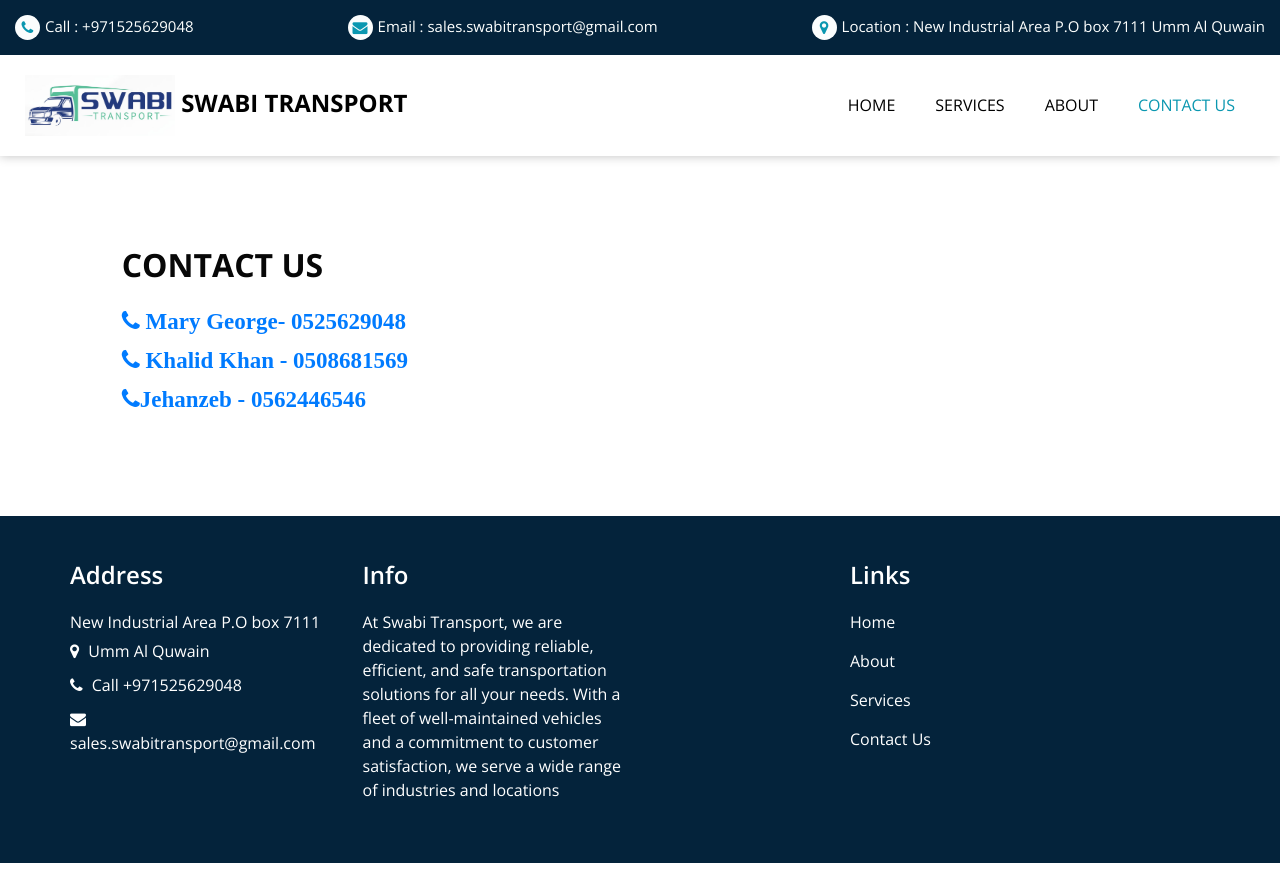
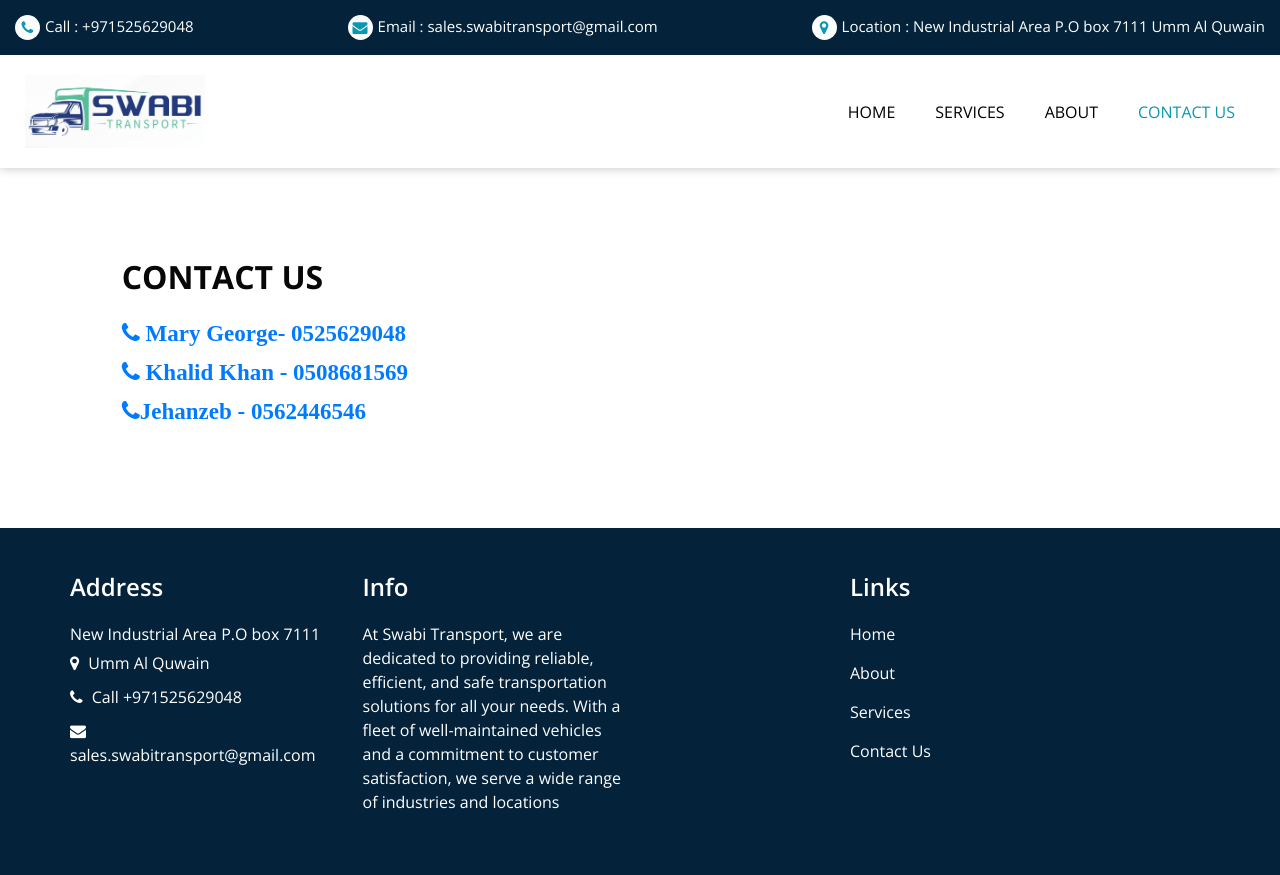
Before and after one commit to JITHINGOVIND/swabi3, a plain HTML site: page contact.html in a window 1280 px wide. Drawn offline with nearby package versions, Linux system fonts and the light colour scheme; some packages are replaced by stand-ins of ours; a script that the page names is missing; files whose address does not match are found by name.

Commit message:
Update contact.html

```diff
--- a/contact.html
+++ b/contact.html
@@ -70,8 +70,7 @@
           <nav class="navbar navbar-expand-lg custom_nav-container ">
             <a class="navbar-brand" href="index.html">
               <span>
-                <img src="A:\Swabi transport final code\carint-html\images\swabi logo.jpg" alt="" width="150" length="130" >
-                <b>SWABI TRANSPORT</b>
+                <img src="images\swabi logo.jpg" alt="" width="180" length="150" >
               </span>
             </a>
 
```
